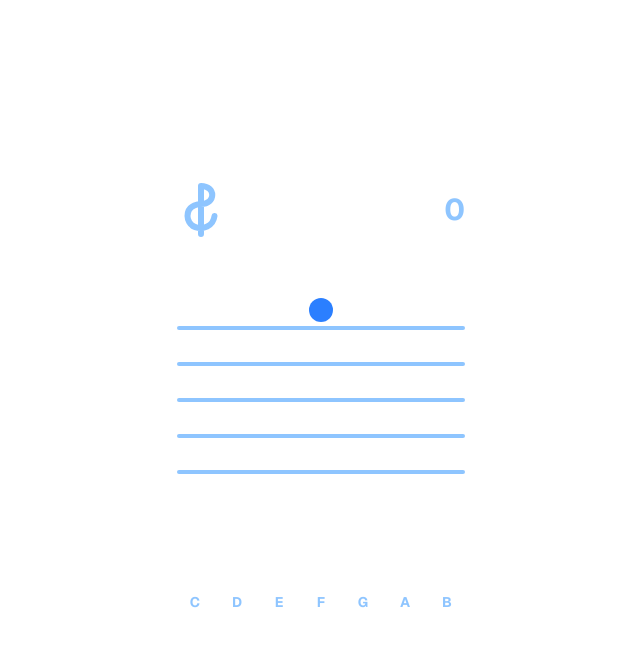
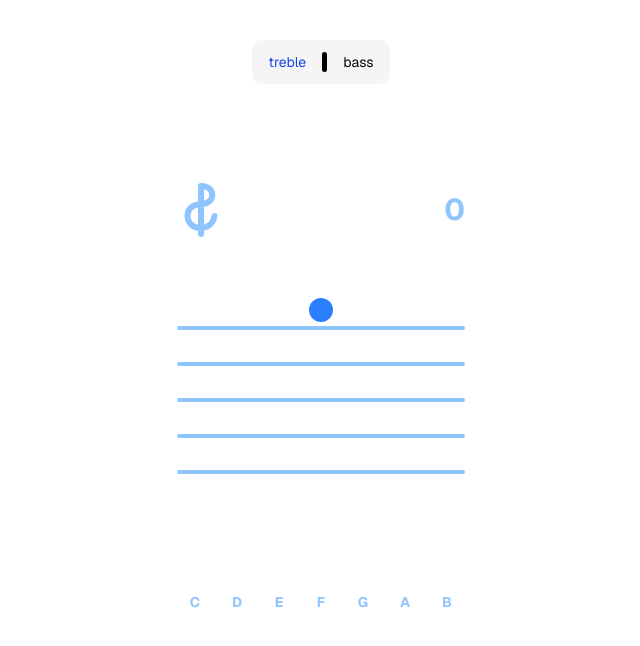
Before and after one commit to gxwesterman/cheli, a Next.js app: page / in a window 1280 px wide. Shown: the top 646 px of the page, without its empty margins (319-959 px from the left). Built offline with nearby package versions, Linux system fonts and the light colour scheme.

Commit message:
restructured, added top option bar

```diff
--- a/app/page.tsx
+++ b/app/page.tsx
@@ -3,6 +3,7 @@ import { motion, AnimatePresence } from "motion/react";
 import { Button } from "@/components/ui/button";
 import React, { useEffect, useState } from "react";
 import { cn } from "@/lib/utils";
+import { Treble, Bass } from "@/components/clefs";
 
 const notes = {
   treble: ["G", "F", "E", "D", "C", "B", "A", "G", "F", "E", "D"],
@@ -13,12 +14,15 @@ const answers = ["C", "D", "E", "F", "G", "A", "B"];
 
 const positions = [-90, -72, -54, -36, -18, 0, 18, 36, 54, 72, 90];
 
+type clef = "treble" | "bass";
+
 export default function Home() {
   const [step, setStep] = useState(0);
   const [visible, setVisible] = useState(false);
   const [answer, setAnswer] = useState("");
   const [score, setScore] = useState(0);
-  const [clef, setClef] = useState<"treble" | "bass" | null>("treble");
+  const [activeClef, setActiveClef] = useState<clef>("treble");
+  const [clef, setClef] = useState<clef | null>("treble");
 
   function getNextStep(currentStep: number) {
     let newStep;
@@ -41,12 +45,12 @@ export default function Home() {
     setStep(getNextStep(step));
   }
 
-  function swapClef() {
-    const newClef = clef === "treble" ? "bass" : "treble";
+  function swapClef(clef: clef) {
+    setActiveClef(clef);
     setVisible(false);
     setClef(null);
     const timer = setTimeout(() => {
-      setClef(newClef);
+      setClef(clef);
     }, 500);
     return () => clearTimeout(timer);
   }
@@ -72,7 +76,13 @@ export default function Home() {
         "transition-[background-color] duration-500 w-screen h-screen flex flex-col items-center justify-center min-h-screen font-[family-name:var(--font-geist-sans)]"
       )}
     >
-      <div className="flex flex-col items-center justify-center gap-8 relative overflow-hidden w-72 h-110">
+      <div className="flex flex-col items-center justify-center gap-8 relative w-full h-full">
+        <div className="flex items-center gap-4 absolute sm:top-10 top-5 py-3 px-4 bg-secondary rounded-lg text-sm">
+          <div className={cn(activeClef === "treble" && "text-blue-700", "hover:cursor-pointer")} onClick={() => swapClef("treble")}>treble</div>
+          <div className="border-l-5 h-5 border-black rounded" />
+          <div className={cn(activeClef === "bass" && "text-blue-700", "hover:cursor-pointer")} onClick={() => swapClef("bass")}>bass</div>
+        </div>
+        <div className="my-20 w-72 h-110 flex flex-col items-center justify-center gap-8 relative overflow-hidden">
         <div className="absolute top-0 left-1/2 -translate-x-1/2 flex items-center justify-between w-full">
           <motion.svg
             width="60"
@@ -83,75 +93,9 @@ export default function Home() {
           >
             <AnimatePresence initial={true}>
               {clef === "treble" ? (
-                <motion.path
-                  onClick={swapClef}
-                  className="hover:cursor-pointer"
-                  d="M50,180
-                C50,15 50,20 50,20
-                C100,20 100,80 50,80
-                C50,80 5,80 5,120
-                C5,120 5,160 50,160
-                C50,160 90,160 95,120"
-                  stroke="oklch(0.809 0.105 251.813)"
-                  fill="transparent"
-                  initial={{ pathLength: 0, opacity: 0 }}
-                  animate={{
-                    pathLength: 1,
-                    opacity: 1,
-                    transition: {
-                      opacity: { duration: 0.01 },
-                      pathLength: { duration: 0.75 },
-                    },
-                  }}
-                  exit={{ pathLength: 0 }}
-                  custom={1}
-                  style={{ strokeWidth: 20, strokeLinecap: "round" }}
-                />
+                <Treble />
               ) : clef === "bass" ? (
-                <>
-                  <motion.path
-                    onClick={swapClef}
-                    className="hover:cursor-pointer"
-                    d="M20,185
-                  C50,160 95,120 95,80
-                  C95,80 95,40 50,40
-                  C50,40 10,40 5,80"
-                    stroke="oklch(0.827 0.119 306.383)"
-                    fill="transparent"
-                    custom={1}
-                    initial={{ pathLength: 0 }}
-                    animate={{
-                      pathLength: 1,
-                      opacity: 1,
-                      transition: {
-                        opacity: { duration: 0.01 },
-                        pathLength: { duration: 0.5 },
-                      },
-                    }}
-                    exit={{ pathLength: 0 }}
-                    style={{ strokeWidth: 20, strokeLinecap: "round" }}
-                  />
-                  <motion.circle
-                    cx="130"
-                    cy="70"
-                    r="10"
-                    initial={{ opacity: 0 }}
-                    animate={{ opacity: 1 }}
-                    exit={{ opacity: 0 }}
-                    fill="oklch(0.827 0.119 306.383)"
-                    custom={1}
-                  />
-                  <motion.circle
-                    cx="130"
-                    cy="100"
-                    r="10"
-                    initial={{ opacity: 0 }}
-                    animate={{ opacity: 1 }}
-                    exit={{ opacity: 0 }}
-                    fill="oklch(0.827 0.119 306.383)"
-                    custom={1}
-                  />
-                </>
+                <Bass />
               ) : null}
             </AnimatePresence>
           </motion.svg>
@@ -229,6 +173,7 @@ export default function Home() {
             </Button>
           ))}
         </div>
+        </div>
       </div>
     </main>
   );
--- /dev/null
+++ b/components/clefs.tsx
@@ -0,0 +1,75 @@
+import { motion } from "motion/react";
+
+export const Treble = () => {
+  return (
+    <motion.path
+      d="M50,180
+        C50,15 50,20 50,20
+        C100,20 100,80 50,80
+        C50,80 5,80 5,120
+        C5,120 5,160 50,160
+        C50,160 90,160 95,120"
+      stroke="oklch(0.809 0.105 251.813)"
+      fill="transparent"
+      initial={{ pathLength: 0, opacity: 0 }}
+      animate={{
+        pathLength: 1,
+        opacity: 1,
+        transition: {
+          opacity: { duration: 0.01 },
+          pathLength: { duration: 0.75 },
+        },
+      }}
+      exit={{ pathLength: 0 }}
+      custom={1}
+      style={{ strokeWidth: 20, strokeLinecap: "round" }}
+    />
+  )
+}
+
+export const Bass = () => {
+  return (
+    <>
+      <motion.path
+        d="M20,185
+          C50,160 95,120 95,80
+          C95,80 95,40 50,40
+          C50,40 10,40 5,80"
+        stroke="oklch(0.827 0.119 306.383)"
+        fill="transparent"
+        custom={1}
+        initial={{ pathLength: 0 }}
+        animate={{
+          pathLength: 1,
+          opacity: 1,
+          transition: {
+            opacity: { duration: 0.01 },
+            pathLength: { duration: 0.5 },
+          },
+        }}
+        exit={{ pathLength: 0 }}
+        style={{ strokeWidth: 20, strokeLinecap: "round" }}
+      />
+      <motion.circle
+        cx="130"
+        cy="70"
+        r="10"
+        initial={{ opacity: 0 }}
+        animate={{ opacity: 1 }}
+        exit={{ opacity: 0 }}
+        fill="oklch(0.827 0.119 306.383)"
+        custom={1}
+      />
+      <motion.circle
+        cx="130"
+        cy="100"
+        r="10"
+        initial={{ opacity: 0 }}
+        animate={{ opacity: 1 }}
+        exit={{ opacity: 0 }}
+        fill="oklch(0.827 0.119 306.383)"
+        custom={1}
+      />
+    </>
+  )
+}
```
